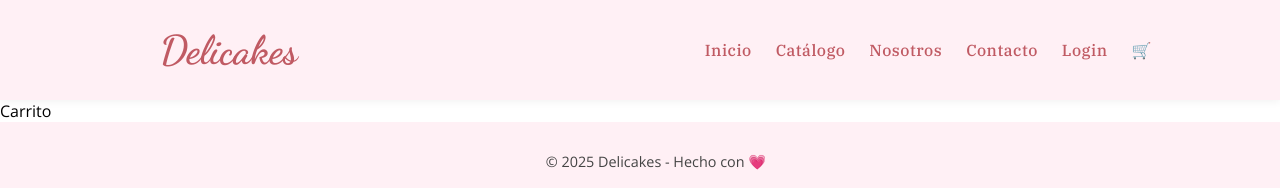
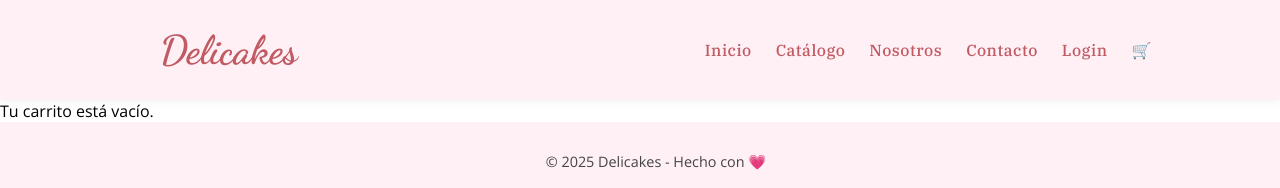
Before and after one commit to alymarquez/delicakes, a React (Vite) app in the folder frontend/: page /carrito in a window 1280 px wide. Shown: the top 188 px of the page. Built offline with nearby package versions, Linux system fonts and the light colour scheme; a web font is replaced by a local one.

Commit message:
Pagina carrito

```diff
--- a/frontend/src/pages/Carrito.jsx
+++ b/frontend/src/pages/Carrito.jsx
@@ -1,8 +1,12 @@
+import ComponenteCarrito from "../components/ComponenteCarrito/ComponenteCarrito"
 
 
 function Carrito() {
+
   return (
-    <div>Carrito</div>
+    <div>
+      <ComponenteCarrito />
+    </div>
   )
 }
 
```
